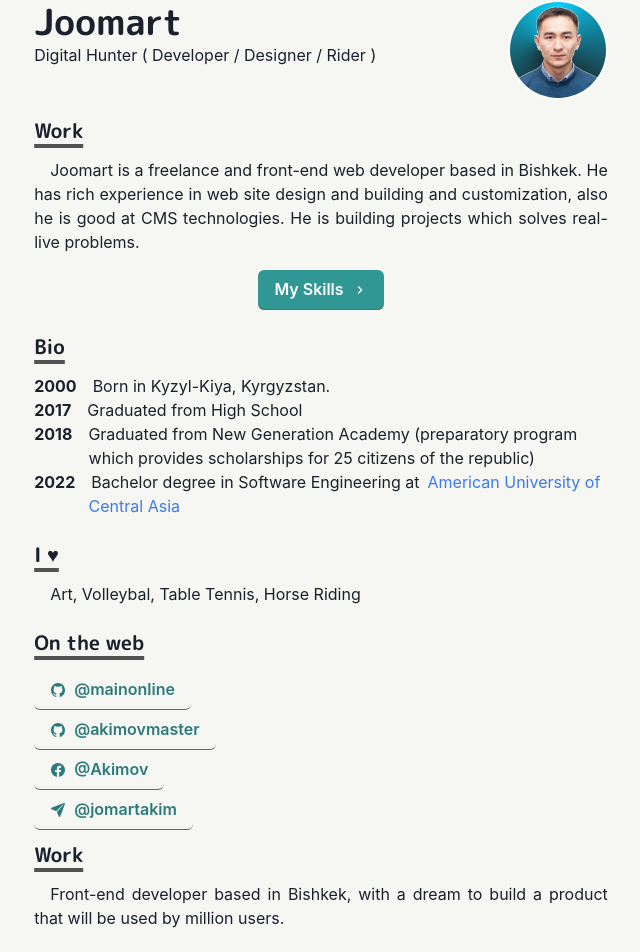
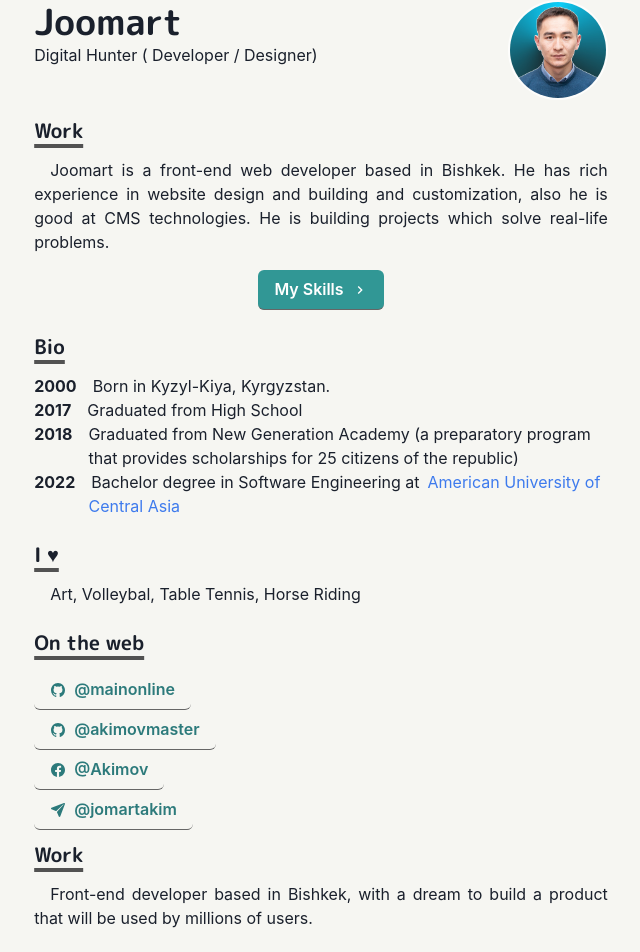
Before and after one commit to mainonline/portfolio, a Next.js app: page / in a window 1280 px wide. Shown: the part 160-1112 px from the top of the page, without its empty margins (319-959 px from the left). Built offline with nearby package versions, Linux system fonts and the light colour scheme.

Commit message:
grammar fixed

```diff
--- a/pages/index.js
+++ b/pages/index.js
@@ -42,7 +42,7 @@ const Home = () => (
           <Heading as="h2" variant="page-title">
             Joomart
           </Heading>
-          <p>Digital Hunter ( Developer / Designer / Rider )</p>
+          <p>Digital Hunter ( Developer / Designer)</p>
         </Box>
         <Box
           flexShrink={0}
@@ -68,10 +68,7 @@ const Home = () => (
           Work
         </Heading>
         <Paragraph>
-          Joomart is a freelance and front-end web developer based in Bishkek.
-          He has rich experience in web site design and building and customization,
-          also he is good at CMS technologies. He is building projects which solves real-live
-          problems.
+          Joomart is a front-end web developer based in Bishkek. He has rich experience in website design and building and customization, also he is good at CMS technologies. He is building projects which solve real-life problems.
         </Paragraph>
         <Box align="center" my={4}>
           <NextLink href="/skills">
@@ -96,7 +93,7 @@ const Home = () => (
         </BioSection>
         <BioSection>
           <BioYear>2018</BioYear>
-          Graduated from New Generation Academy (preparatory program which provides scholarships for 25 citizens of the republic)
+          Graduated from New Generation Academy (a preparatory program that provides scholarships for 25 citizens of the republic)
         </BioSection>
         <BioSection>
           <BioYear>2022</BioYear>
@@ -172,8 +169,7 @@ const Home = () => (
             Work
           </Heading>
           <Paragraph>
-            Front-end developer based in Bishkek, with a dream to build a product that will be used by million users.
-
+            Front-end developer based in Bishkek, with a dream to build a product that will be used by millions of users.
           </Paragraph>
         </Section>
 
```
